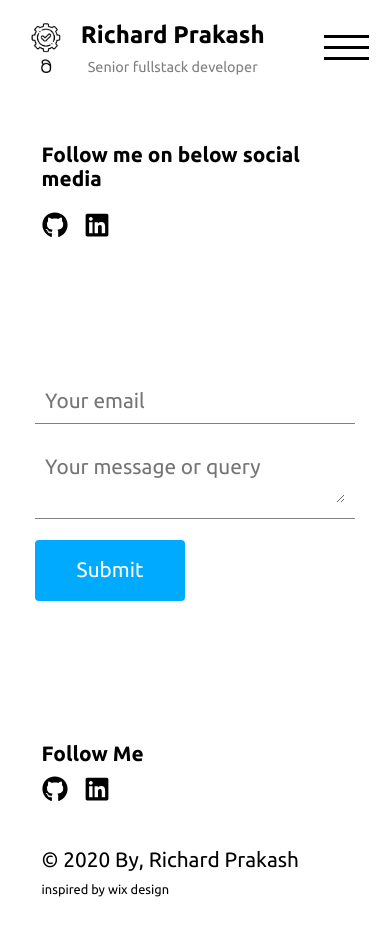
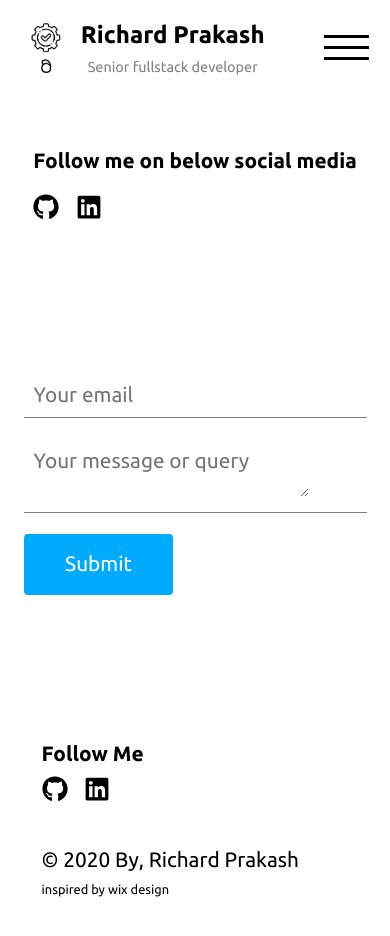
Before and after one commit to richrd77/Portfolio, an Angular app: page /contact in a window 390 px wide. Built offline with nearby package versions, Linux system fonts and the light colour scheme.

Commit message:
few bug fixes

```diff
--- a/src/app/app.component.scss
+++ b/src/app/app.component.scss
@@ -1,4 +1,7 @@
 main {
     min-height: calc(100vh - 11.52em);
     padding: 1em 2em;
+    @media (max-width: 500px) {
+        padding: 1em;
+    }
 }
--- a/src/app/components/contact/contact.component.scss
+++ b/src/app/components/contact/contact.component.scss
@@ -51,6 +51,9 @@ div.contact-wrapper {
                 width: 300px;
                 font-size: inherit;
                 font-family: inherit;
+                @media (max-width: 500px) {
+                    width: auto;
+                }
             }
         }
         > div.row {
```
